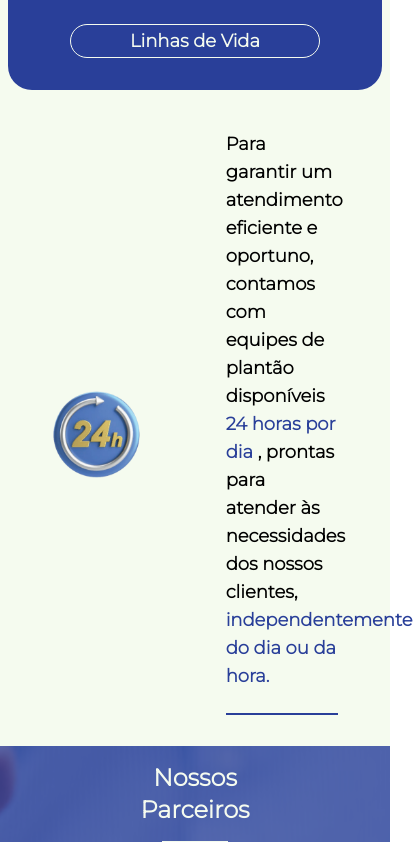
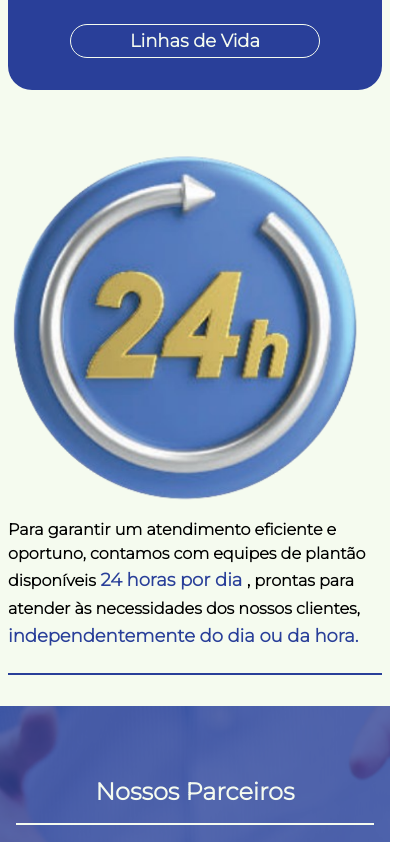
Before and after one commit to TakashiNishii/AZtec, a Next.js app: page / in a window 390 px wide. Shown: the part 4240-5082 px from the top of the page, 413 px wide, since content can reach past the window. Built offline with nearby package versions, Linux system fonts and the light colour scheme.

Commit message:
:art: responsive

```diff
--- a/app/components/Parceiros.tsx
+++ b/app/components/Parceiros.tsx
@@ -7,11 +7,11 @@ const Parceiros = () => {
     >
       <div className="hero-overlay bg-primary bg-opacity-75"></div>
 
-      <div className="hero-content w-1/4 flex-col gap-2 text-neutral-content text-center">
+      <div className="hero-content w-full md:w-1/4 flex-col gap-2 text-neutral-content text-center">
         <h2 className="text-2xl text-secondary font-bold">
           Nossos Parceiros
         </h2>
-        <div className='divider divider-secondary w-full my-0 min-w-md' />
+        <div className='divider divider-secondary w-full my-0 md:min-w-md' />
         <p className='text-base text-secondary font-semibold'>
           Após anos no mercado, estabelecemos parcerias sólidas com empresas que depositam total confiança em nossos serviços, tais como:
         </p>
--- a/app/components/Servicos.tsx
+++ b/app/components/Servicos.tsx
@@ -33,11 +33,11 @@ const Servicos = () => {
           {servicesContent.find((service) => service.id === selectedService.id)}
         </div> */}
       </div>
-      <div className='mt-10 flex flex-row justify-center items-center gap-20 '>
-        <div className='flex-1 max-w-[25%]'>
+      <div className='mt-10 flex flex-col md:flex-row justify-center items-center md:gap-20 '>
+        <div className='flex-1 md:max-w-[25%]'>
           <Image src={"/images/24horas.png"} alt={selectedService.title} width={500} height={500} />
         </div>
-        <div className='flex-1 max-w-[30%] text-lg font-semibold'>
+        <div className='flex-1 md:max-w-[30%] md:text-lg font-semibold'>
           Para garantir um atendimento eficiente e oportuno, contamos com equipes de plantão disponíveis
           <span className='text-lg font-bold text-primary'> 24 horas por dia </span>, prontas para atender às necessidades dos nossos clientes,
           <span className='text-lg font-bold text-primary'> independentemente do dia ou da hora.</span>
```
